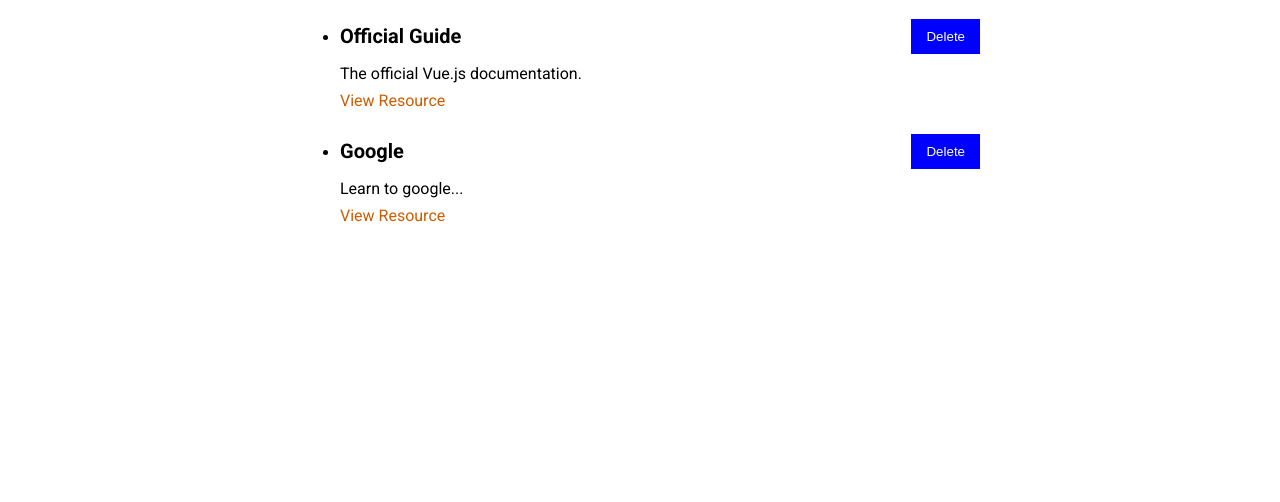
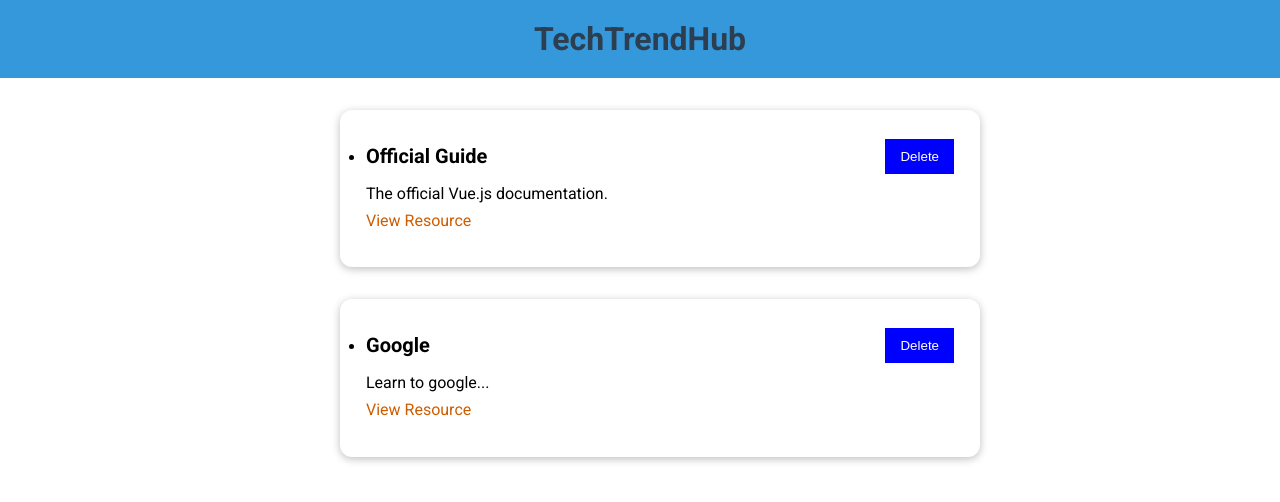
Before and after one commit to limon27121/Learning_Resource, a Vue app: page / in a window 1280 px wide. Shown: the top 502 px of the page. Built offline with nearby package versions, Linux system fonts and the light colour scheme.

Commit message:
added style and header componenet

```diff
--- a/src/App.vue
+++ b/src/App.vue
@@ -1,27 +1,21 @@
 <template>
 
-  <!-- <ul>
 
-    <learning-resource
-      v-for="res in storedResources"
-      :key="res.id"
-      :title="res.title"
-      :description="res.description"
-      :link="res.link"
-    ></learning-resource>
-  </ul> -->
+   <Header/>
   <stored-resources :resources="storedResources"/>
 </template>
 
 <script>
 import StoredResources from './components/learning-resources/StoredResource.vue';
+import Header from './components/learning-resources/Header.vue';
 
 
 
 export default {
   components: {
 
-    StoredResources
+    StoredResources,
+    Header
   },
   data() {
     return {
--- /dev/null
+++ b/src/components/learning-resources/Header.vue
@@ -0,0 +1,20 @@
+<template>
+   <h1 class="website-header">TechTrendHub</h1>
+</template>
+
+<script>
+export default {
+
+}
+</script>
+
+<style>
+  /* Apply styles to the website header */
+  .website-header {
+    margin-top: 0;
+    color: #2c3e50; /* Text color */
+    background-color: #3498db; /* Background color */
+    padding: 20px;
+    text-align: center; /* Center-align text */
+  }
+</style>
--- a/src/components/learning-resources/LearningResource.vue
+++ b/src/components/learning-resources/LearningResource.vue
@@ -1,29 +1,36 @@
 <template>
+  <BaseCard>
   <li>
-    <div>
-      <header>
+    <header>
         <h3>{{ title }}</h3>
         <button class="b1">Delete</button>
       </header>
-    </div>
+
     <p>{{ description }}</p>
     <nav>
       <a :href="link">View Resource</a>
     </nav>
   </li>
   <h1>{{ check }}</h1>
+
+</BaseCard>
+
 </template>
 
 <script>
+import BaseCard from './UI/BaseCard.vue'
 export default {
   //catch the value from parent using props
-  props: ['title', 'description', 'link',"check"]
+  props: ['title', 'description', 'link',"check"],
+  components:{
+    BaseCard
+  }
 }
 </script>
 
 <style scoped>
 li {
-  margin: auto;
+  margin: 10px;
   max-width: 40rem;
 }
 
--- /dev/null
+++ b/src/components/learning-resources/UI/BaseCard.vue
@@ -0,0 +1,21 @@
+<template>
+  <div>
+    <slot></slot>
+  </div>
+</template>
+
+<script>
+export default {
+
+}
+</script>
+
+<style scoped>
+div {
+  border-radius: 12px;
+  box-shadow: 0 2px 8px rgba(0, 0, 0, 0.26);
+  padding: 1rem;
+  margin: 2rem auto;
+  max-width: 40rem;
+}
+</style>
```
